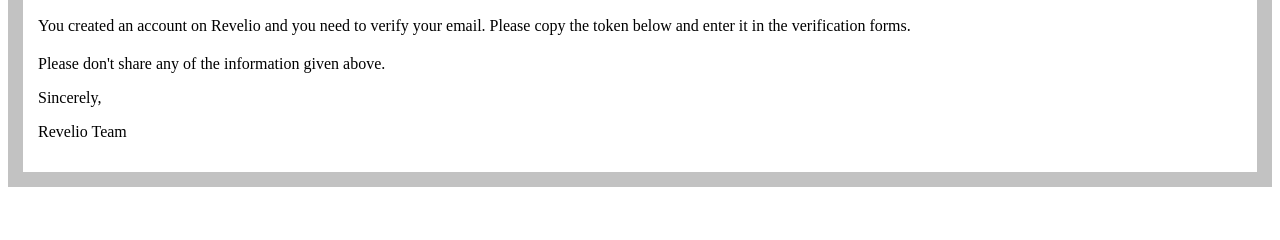
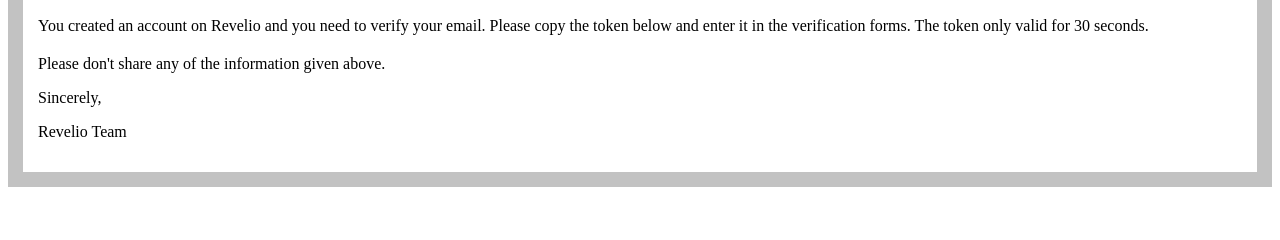
Before and after one commit to RevelioStartup/revelio-be, a Django app: template authentication/templates/verify_email_msg.html in a window 1280 px wide. Shown: the part 118-358 px from the top of the page. Run offline with Django 5.2, Linux system fonts and the light colour scheme; the template is opened without the code that fills it, so the values that code supplies are empty.

Commit message:
[CHORES] Set Token expiration time, change .html email msg.

```diff
--- a/authentication/templates/change_password_email_msg.html
+++ b/authentication/templates/change_password_email_msg.html
@@ -2,7 +2,7 @@
     <h2 style="margin: 0; padding: 10px; border-top-left-radius: 10px; border-top-right-radius: 10px; background-color: #39d69f86; color: #ffffff;">Verify Email</h2>
     <div style="margin: 0; padding: 15px; background-color: #ffffff;">
         <p>Hello,</p>
-        <p>Please copy the token below and enter it in the password recovery forms along with your new password.</p>
+        <p>Please copy the token below and enter it in the password recovery forms along with your new password. The token only valid for 30 seconds.</p>
         <h2>{{token}}</h2>
         <p>Please don't share any of the information given above.</p>
         <p>Sincerely,</p>
--- a/authentication/templates/verify_email_msg.html
+++ b/authentication/templates/verify_email_msg.html
@@ -2,7 +2,7 @@
     <h2 style="margin: 0; padding: 10px; border-top-left-radius: 10px; border-top-right-radius: 10px; background-color: #39d69f86; color: #ffffff;">Verify Email</h2>
     <div style="margin: 0; padding: 15px; background-color: #ffffff;">
         <p>Hello {{ username }},</p>
-        <p>You created an account on Revelio and you need to verify your email. Please copy the token below and enter it in the verification forms.</p>
+        <p>You created an account on Revelio and you need to verify your email. Please copy the token below and enter it in the verification forms. The token only valid for 30 seconds.</p>
         <h2>{{token}}</h2>
         <p>Please don't share any of the information given above.</p>
         <p>Sincerely,</p>
--- a/revelio/settings.py
+++ b/revelio/settings.py
@@ -154,6 +154,8 @@
 EMAIL_USE_TLS = True
 DEFAULT_FROM_EMAIL = env('DEFAULT_FROM_EMAIL')
 
+PASSWORD_RESET_TIMEOUT = 30
+
 # Internationalization
 # https://docs.djangoproject.com/en/5.0/topics/i18n/
 
--- a/revelio/settings_dev.py
+++ b/revelio/settings_dev.py
@@ -138,6 +138,8 @@
 EMAIL_USE_TLS = True
 DEFAULT_FROM_EMAIL = env('DEFAULT_FROM_EMAIL')
 
+PASSWORD_RESET_TIMEOUT = 30
+
 # Internationalization
 # https://docs.djangoproject.com/en/5.0/topics/i18n/
 
```
